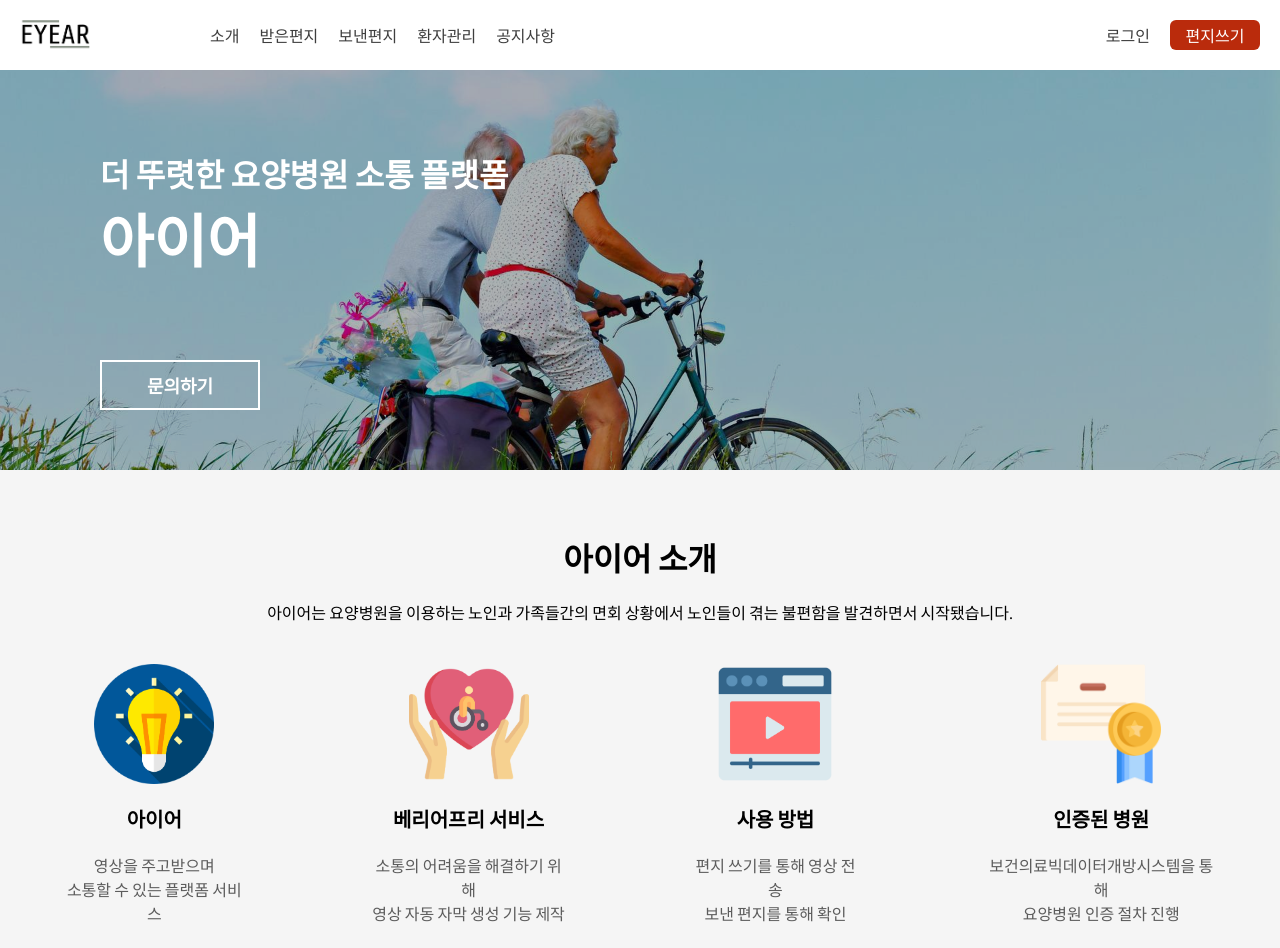
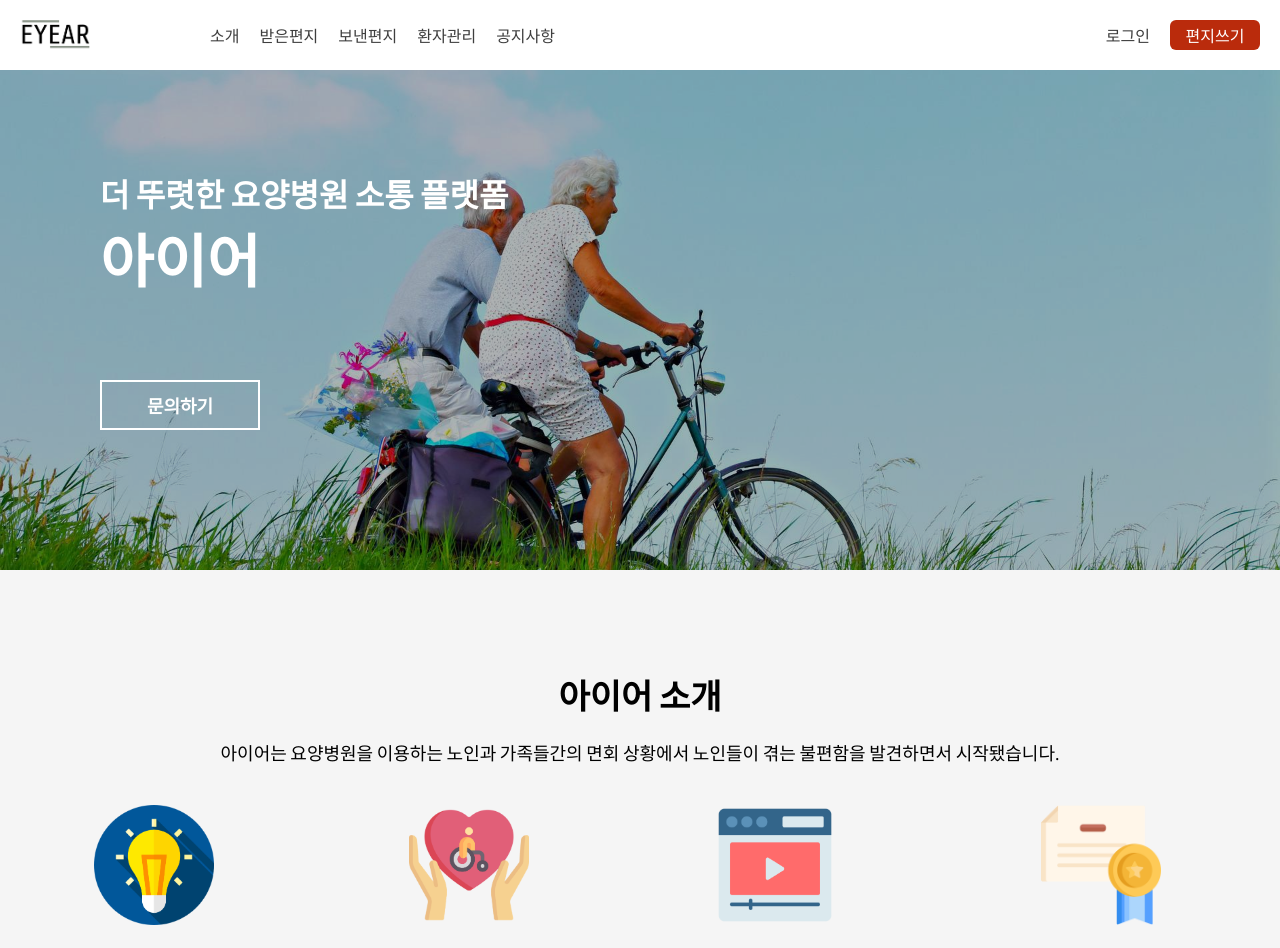
Before and after one commit to eyear22/eyear_frontend, a React (Create React App) app: page / in a window 1280 px wide. Shown: the top 948 px of the page. Built offline with nearby package versions, Linux system fonts and the light colour scheme.

Commit message:
[CHORE] 메인페이지 색상, 길이 수정

```diff
--- a/src/components/home/Banner.js
+++ b/src/components/home/Banner.js
@@ -17,11 +17,11 @@ const Banner = () => {
 
 const Container = styled.div`
   width: 100vw;
-  height: 50vh;
+  height: 500px;
   position: relative;
   margin-top: 70px;
   background-color: black;
-  ${mobile({ height: '40vh' })}
+  ${mobile({ height: 350 })}
 `;
 
 const Image = styled.img`
@@ -35,6 +35,7 @@ const TextDiv = styled.div`
   position: absolute;
   top: 20%;
   left: 100px;
+  ${mobile({ left: 40 })}
 `;
 
 const SubTitle = styled.h2`
@@ -50,7 +51,7 @@ const Title = styled.h1`
 `;
 
 const Button = styled.button`
-  margin-top: 10vh;
+  margin-top: 80px;
   color: white;
   padding: 10px;
   background-color: transparent;
--- a/src/components/home/Header.js
+++ b/src/components/home/Header.js
@@ -16,6 +16,10 @@ const Header = () => {
   const goPost = () => {
     window.location.href = '/post';
   };
+
+  // const goIntroduce = () => {
+  //   window.scrollTo(0, 500);
+  // };
 
   return (
     <Container>
--- a/src/components/home/Introduce.js
+++ b/src/components/home/Introduce.js
@@ -8,7 +8,7 @@ import Layout from './Layout';
 
 const Introduce = () => {
   return (
-    <Layout title="아이어 소개">
+    <Layout title="아이어 소개" id="introduce">
       <Desc>
         아이어는 요양병원을 이용하는 노인과 가족들간의 면회 상황에서 노인들이 겪는 불편함을 발견하면서 시작됐습니다.
       </Desc>
@@ -55,6 +55,7 @@ const Introduce = () => {
 
 const Desc = styled.div`
   display: flex;
+  font-size: 18px;
   align-items: center;
   justify-content: center;
   text-align: center;
@@ -64,6 +65,7 @@ const Desc = styled.div`
 const Wrap = styled.div`
   display: flex;
   justify-content: center;
+  margin-bottom: 100px;
   ${mobile({ flexDirection: 'column' })}
 `;
 
--- a/src/components/home/Layout.js
+++ b/src/components/home/Layout.js
@@ -1,9 +1,9 @@
 import styled from 'styled-components';
 import { mobile } from '../../utils/responsive';
 
-const Layout = ({ title, children }) => {
+const Layout = ({ title, background, children }) => {
   return (
-    <Container>
+    <Container background={background}>
       <Title>{title}</Title>
       <Wrap>{children}</Wrap>
     </Container>
@@ -11,11 +11,13 @@ const Layout = ({ title, children }) => {
 };
 
 const Container = styled.div`
-  padding: 5vw 0;
+  padding-top: 100px;
+  background: ${(props) => props.background || '#f5f5f5'};
 `;
 
 const Title = styled.h1`
   text-align: center;
+  font-size: 34px;
   ${mobile({ fontSize: 24 })}
 `;
 
--- a/src/pages/Home.js
+++ b/src/pages/Home.js
@@ -11,7 +11,7 @@ const Home = () => {
       <Header />
       <Banner />
       <Introduce />
-      <Layout title="문의하기">
+      <Layout title="문의하기" background="#DCEBF5">
         <div>Home</div>
       </Layout>
       <Footer />
@@ -23,6 +23,4 @@ const Container = styled.div`
   background-color: #f5f5f5;
 `;
 
-const Desc = styled.div``;
-
 export default Home;
```
